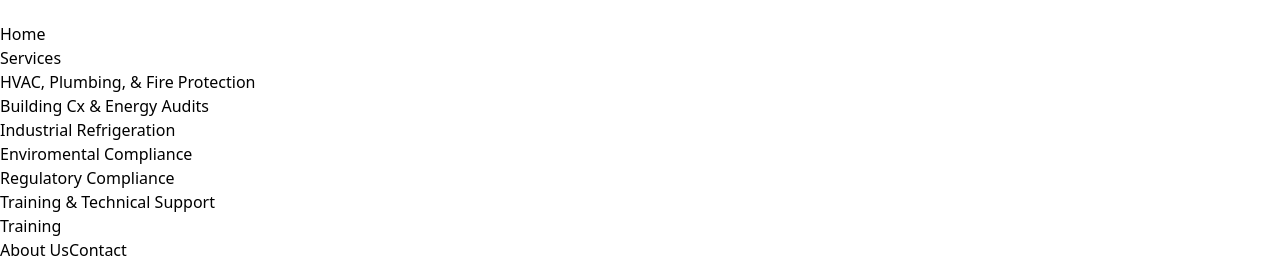
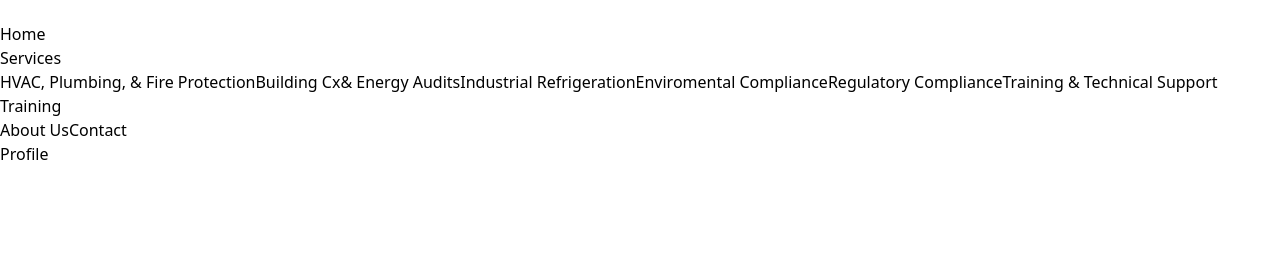
Before and after one commit to CesarMDC4/Vaporware, a React (Vite) app in the folder vite/: page / in a window 1280 px wide. Both pictures are taken after a click on the button "Services". Shown: the part 433-697 px from the top of the page. Built offline with nearby package versions, Linux system fonts and the light colour scheme.

Commit message:
eevert "VAP-88"
This reverts commit 60316b32074b860c619c6dc11ba7df30e069fb29.

        Reverting a commit.

```diff
--- a/vite/src/components/header/Navbar.jsx
+++ b/vite/src/components/header/Navbar.jsx
@@ -5,7 +5,7 @@ import { Link } from 'react-router-dom';
 
 const navigation = [
   { name: 'Home', href: '/', current: true },
-  { name: 'Services', href: '/services', current: false, dropdownItems:[{name: 'HVAC, Plumbing, & Fire Protection', href:'/services/service1'},{name: 'Building Cx & Energy Audits', href:'/services/service2'},{name: 'Industrial Refrigeration', href:'/services/service3'},{name: 'Enviromental Compliance', href:'/services/service4'},{name: 'Regulatory Compliance', href:'/services/service5'},{name: 'Training & Technical Support ', href:'/services/service6'}]},
+  { name: 'Services', href: '/services', current: false, dropdownItems:[{name: 'HVAC, Plumbing, & Fire Protection', href:'/services/service1'},{name: 'Building Cx& Energy Audits', href:'/services/service2'},{name: 'Industrial Refrigeration', href:'/services/service3'},{name: 'Enviromental Compliance', href:'/services/service4'},{name: 'Regulatory Compliance', href:'/services/service5'},{name: 'Training & Technical Support ', href:'/services/service6'}]},
   { name: 'Training', href: '/training', current: false, dropdownItems:[{name: 'Course Catalog', href: '/Training/CourseCatalog'}, {name: 'Register', href: '/Training/Register'}] },
   { name: 'About Us', href: '/about', current: false },
   { name: 'Contact', href: '/contact', current: false },
@@ -87,7 +87,7 @@ export default function Example() {
                                       index < item.dropdownItems.length-1 && 'border-b border-black rounded-b-none '
                                     )}
                                   >
-                                    <div className="w-44 text-center hover:text-gray-600">{dropdownItem.name}</div>
+                                    {dropdownItem.name}
                                   </a>
                                   </>
                                 )}
```
